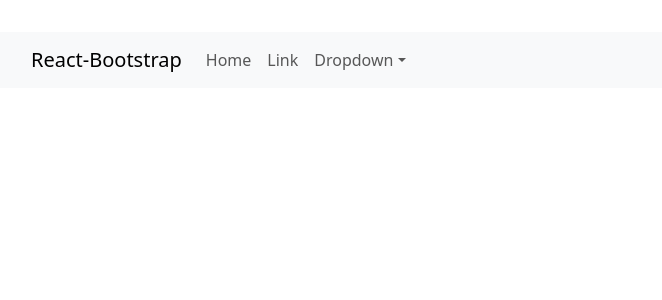
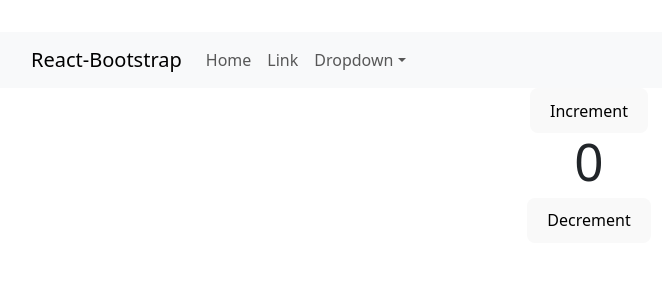
Before and after one commit to ReneRisa/react-projectCoderHouse, a React (Vite) app: page / in a window 1280 px wide. Shown: the top 300 px of the page, without its empty margins (83-745 px from the left). Built offline with nearby package versions, Linux system fonts and the light colour scheme.

Commit message:
creacion de countcomponent y useEffect

```diff
--- /dev/null
+++ b/src/components/CountComponent/CountComponent.jsx
@@ -0,0 +1,39 @@
+import { useState, useEffect } from "react";
+
+const CountComponent = () => {
+  const [count, setCount] = useState(0);
+  const incrementCount = () => setCount(count + 1);
+  const decrementCount = () => setCount(count - 1);
+  //se va a ejectuar siempre que el componente se monte
+  //useEffect es una funcion que se ejecuta cada vez que se renderiza el componente
+  //useEffect sin dependecias.
+  useEffect(() => {
+    console.log(count);
+    console.log("se ejecuta el useEffect sin dependencias");
+  });
+  // se va a ejecutar la primera vez que el componente se monte
+  //useEffect con array de dependecias vacias
+  useEffect(() => {
+    console.log(count);
+    console.log(
+      "se ejecuta una unica vez por que tiene dependencias y se renderiza una unica vez"
+    );
+  }, []);
+
+  //useEffect con array de dependecias.
+  useEffect(() => {
+    console.log(count);
+    console.log("se ejecuta el useEffect con dependencias");
+  }, [count]);
+
+  return (
+    <div>
+      <button onClick={incrementCount}>Increment</button>
+      <h1>{count}</h1>
+      <button onClick={decrementCount}>Decrement</button>
+    </div>
+  );
+  return <div></div>;
+};
+
+export default CountComponent;
--- a/src/layouts/MainLayout.jsx
+++ b/src/layouts/MainLayout.jsx
@@ -1,10 +1,12 @@
 import React from "react";
 import NavBarComponent from "../components/NavBarComponent/NavBarComponent";
+import CountComponent from "../components/CountComponent/CountComponent";
 
 const MainLayout = ({ children }) => {
   return (
     <div style={{ width: "100vw", height: "100vh" }}>
       <NavBarComponent />
+      <CountComponent />
       {children}
     </div>
   );
```
